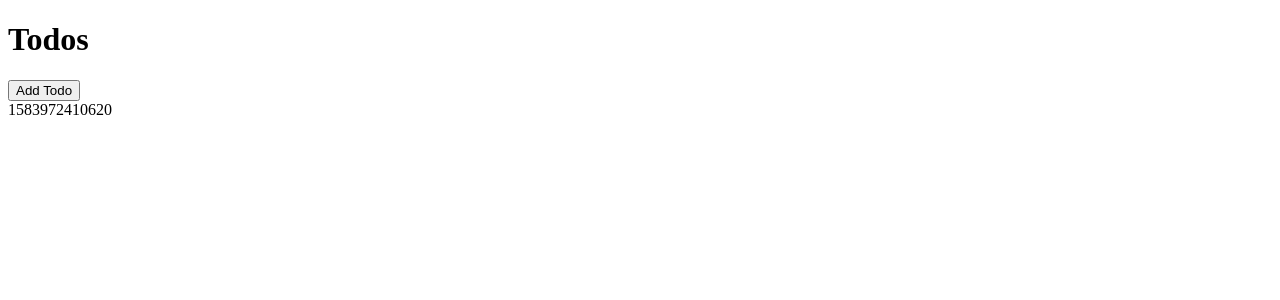
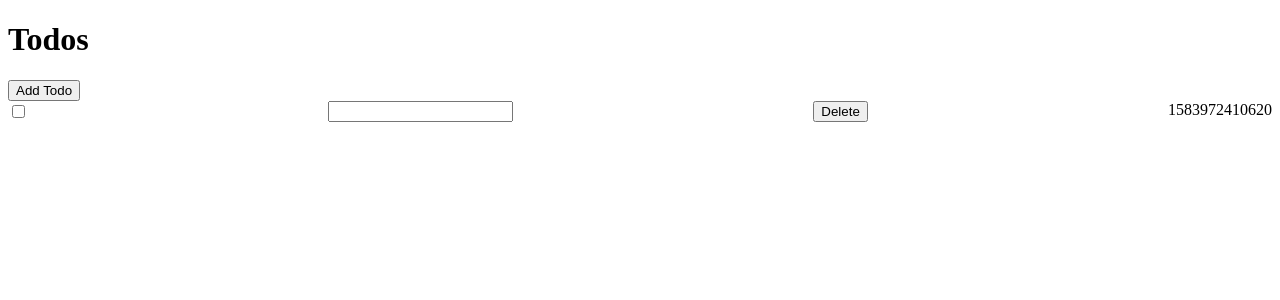
Before and after one commit to pedroeldiablo/next-todo, a Next.js app: page /todos in a window 1280 px wide. Both pictures are taken after a click on the button "Add Todo". Shown: the top 300 px of the page. Built offline with nearby package versions, Linux system fonts and the light colour scheme.

Commit message:
adding context

```diff
--- a/pages/todos.js
+++ b/pages/todos.js
@@ -1,5 +1,5 @@
 import Link from 'next/link';
-import React, { useReducer} from 'react';
+import React, { useReducer, useContext} from 'react';
 
 function appReducer(state, action) {
   switch (action.type) {
@@ -10,19 +10,35 @@ function appReducer(state, action) {
         completed: false
       }]
     }
+    case 'delete': {
+      return state.filter(item => item.id !== action.payload);
+    }
+    case 'completed': {
+      return state.map(item => {
+        if(item.id === action.payload) {
+          return {
+            ...item,
+            completed: !item.completed
+          };
+        }
+        return item;
+      })
+    }
     default:
      { return state;}
   }
 }
 
+const Context = React.createContext();
+
 export default function Todos() {
   const [state, dispatch] = useReducer(appReducer, []);
   return (
-    <div>
+    <Context.Provider value={dispatch}>
       <h1>Todos</h1>
       <button onClick={() => dispatch({ type: 'add'})}>Add Todo</button>
      <TodosList items={state} />
-    </div>
+    </Context.Provider>
   );
 }
 
@@ -32,9 +48,21 @@ function TodosList({ items }) {
   )
 }
 
-function TodoItem({ id }) {
+function TodoItem({ id, completed, text }) {
+  const dispatch = useContext(Context);
   return (
-      <div>{id}</div>
+      <div
+       style={{
+         display: 'flex',
+         flexDirection: 'row',
+         justifyContent: 'space-between',
+       }}
+      >
+        <input type="checkbox" checked={completed} onChange={() => dispatch({ type: 'completed', payload: id})} />
+        <input type="text" defaultValue={text} />
+        <button onClick={() => dispatch({ type: 'delete', payload: id})}>Delete</button>
+        {id}
+      </div>
   )
 
 }
```
